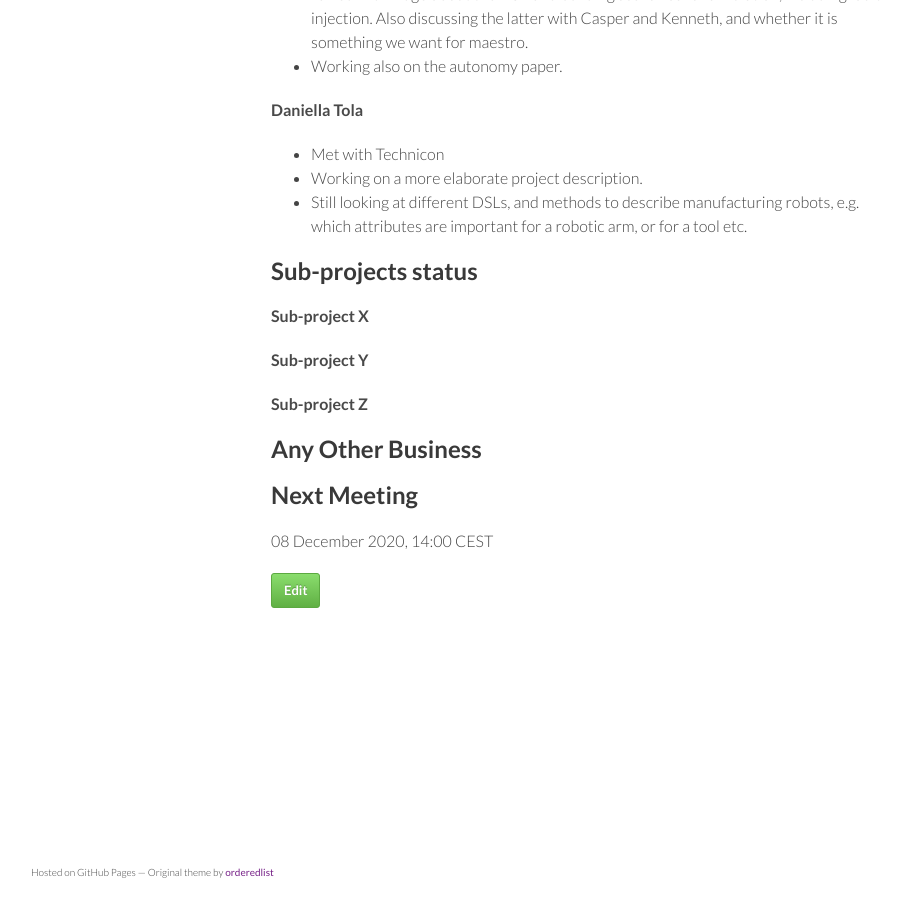
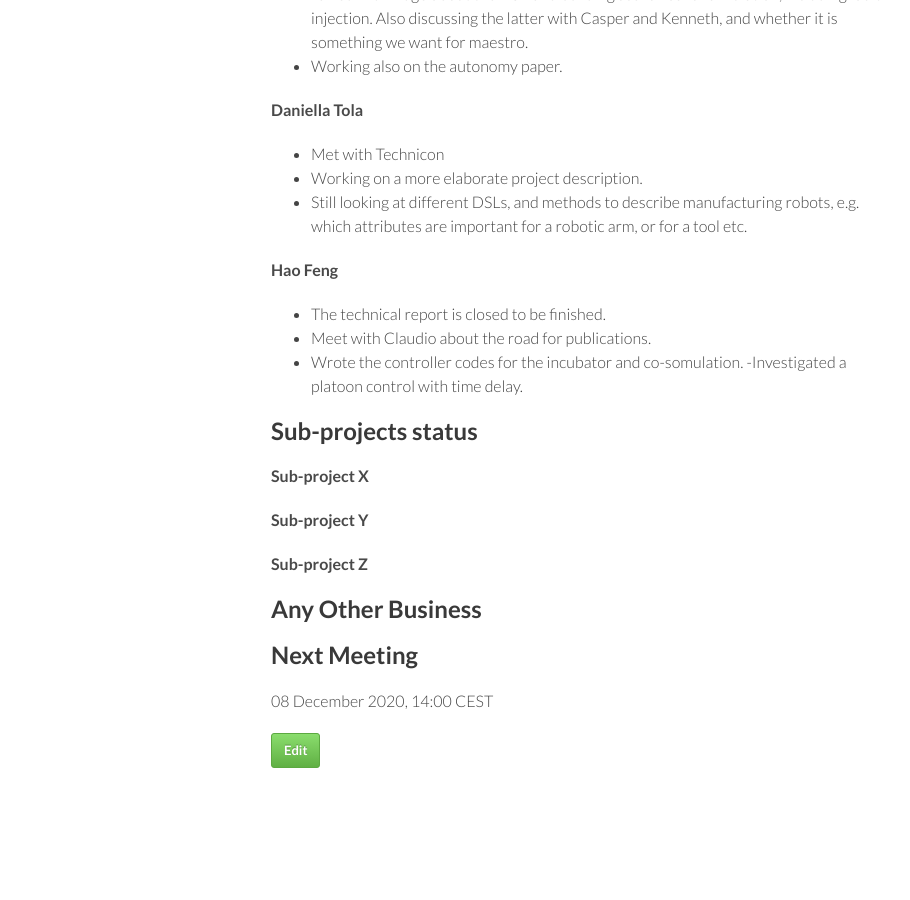
Before and after one commit to digitaltwincentre/digitaltwincentre.github.io, a Jekyll site: the page built from _biweeklies/Biweekly-29.md, in a window 1280 px wide and 900 px high, scrolled down 3438 px. Shown: the whole window, without its empty margins (179-1089 px from the left). Built offline with Jekyll 4.4.1, drawn with Linux system fonts in a browser that asks for light colours; nearby versions of some CDN libraries.

Commit message:
Update Biweekly-29.md

```diff
--- a/_biweeklies/Biweekly-29.md
+++ b/_biweeklies/Biweekly-29.md
@@ -119,6 +119,12 @@ to sending on change. Close to the next rabbitMQ release.
 - Working on a more elaborate project description.
 - Still looking at different DSLs, and methods to describe manufacturing robots, e.g. which attributes are important for a robotic arm, or for a tool etc.
 
+#### Hao Feng
+- The technical report is closed to be finished.
+- Meet with Claudio about the road for publications.
+- Wrote the controller codes for the incubator and co-somulation.
+-Investigated a platoon control with time delay.
+
 ## Sub-projects status
 
 #### Sub-project X
```
